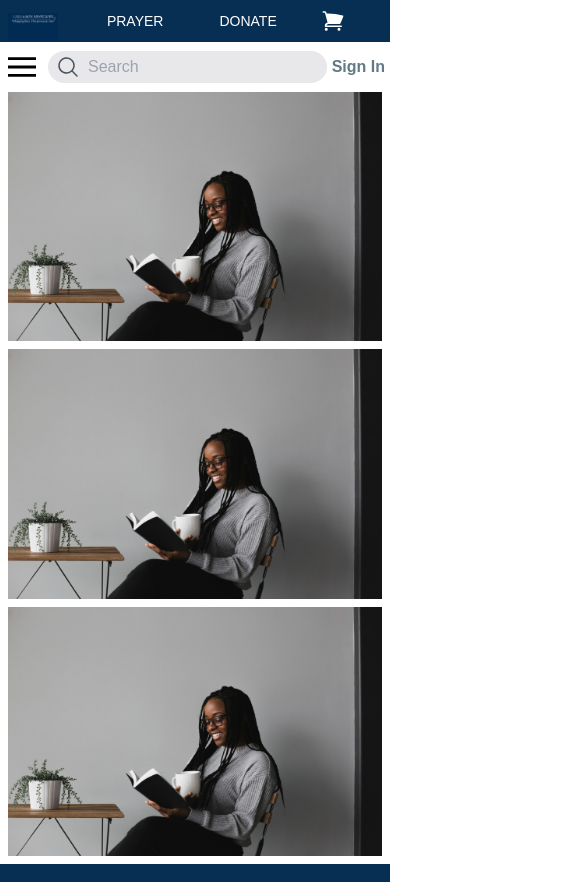
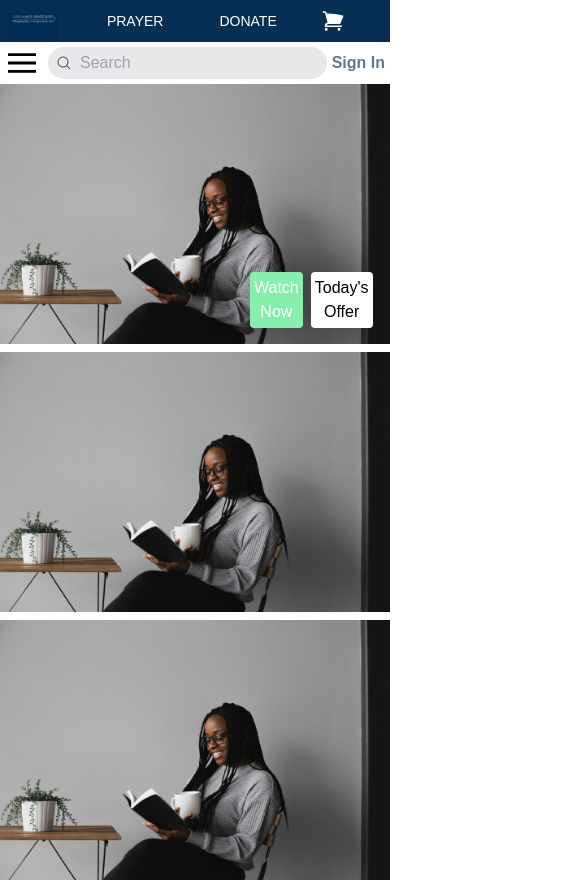
Before and after one commit to Fortzy05/Laurabon-foundation-2.0, a React (Vite) app: page / in a window 390 px wide. Shown: the top 882 px of the page, 585 px wide, since content can reach past the window. Built offline with nearby package versions, Linux system fonts and the light colour scheme.

Commit message:
body styling

```diff
--- a/src/Components/Body.jsx
+++ b/src/Components/Body.jsx
@@ -4,11 +4,18 @@ import bodyImage from "../assets/andra-fuller-wkgv7i2vtzm-unsplash-1.svg";
 function Body() {
   return (
     <section className="">
-      <div className="grid grid-rows-3 gap-2 p-2">
-        <img className="" src={bodyImage} alt="" />
-
-        <img className="" src={bodyImage} alt="" />
-        <img className="" src={bodyImage} alt="" />
+      <div className="md:flex w-full md:gap-1 md:p-1 ">
+        <img className="md:w-2/3 pb-2" src={bodyImage} alt="" />
+        <div className="absolute flex px-[250px] my-[-80px] md:my-[600px] md:px-[380px] gap-2">
+          <button className="p-1 rounded  text-white bg-green-300">
+            Watch Now
+          </button>
+          <button className="p-1 rounded bg-white">Today's Offer</button>
+        </div>
+        <div className="md:flex gap-1 w-full flex-col pb-2">
+          <img className="pb-2 md:p-0" src={bodyImage} alt="" />
+          <img className="" src={bodyImage} alt="" />
+        </div>
       </div>
     </section>
   );
--- a/src/Components/Footer.jsx
+++ b/src/Components/Footer.jsx
@@ -2,7 +2,7 @@ import React from "react";
 
 function Footer() {
   return (
-    <footer className="bg-[rgb(7,47,84)]">
+    <footer className="bg-[rgb(7,47,84)] h-96">
       <div className="container flex flex-col-reverse justify-between px-6 py-10 mx-auto space-y-8 md:flex-row md:space-y-0">
         <div className="flex flex-col-reverse items-center justify-between space-y-12 md:flex-col md:space-y-0 md:items-start">
           <div className="mx-auto my-6 text-center text-white md:hidden">
--- a/src/Components/HeaderCenter.jsx
+++ b/src/Components/HeaderCenter.jsx
@@ -6,7 +6,7 @@ import {
 function HeaderCenter() {
   return (
     <div className="flex shadow-md h-[42px] items-center">
-      <div className="pt-2">
+      <div className="">
         <button className="flex ml-2 md:hidden focus:outline-none">
           <svg
             class="fill-current h-7 w-7"
@@ -27,9 +27,9 @@ function HeaderCenter() {
           </div>
         </div>
       </div>
-      <div className="flex md:hidden items-center flex-grow pt-2">
+      <div className="flex md:hidden items-center flex-grow">
         <form className="flex ml-3 items-center text-[#574e54] bg-[#e8e8ea] text-base h-8 w-full mx-auto  rounded-full flex-shrink">
-          <MagnifyingGlassIcon className="ml-2 h-6 text-gray-600" />
+          <MagnifyingGlassIcon className="ml-2 h-4 text-gray-600 flex-shrink-0" />
           <input
             type="text"
             placeholder="Search"
```
